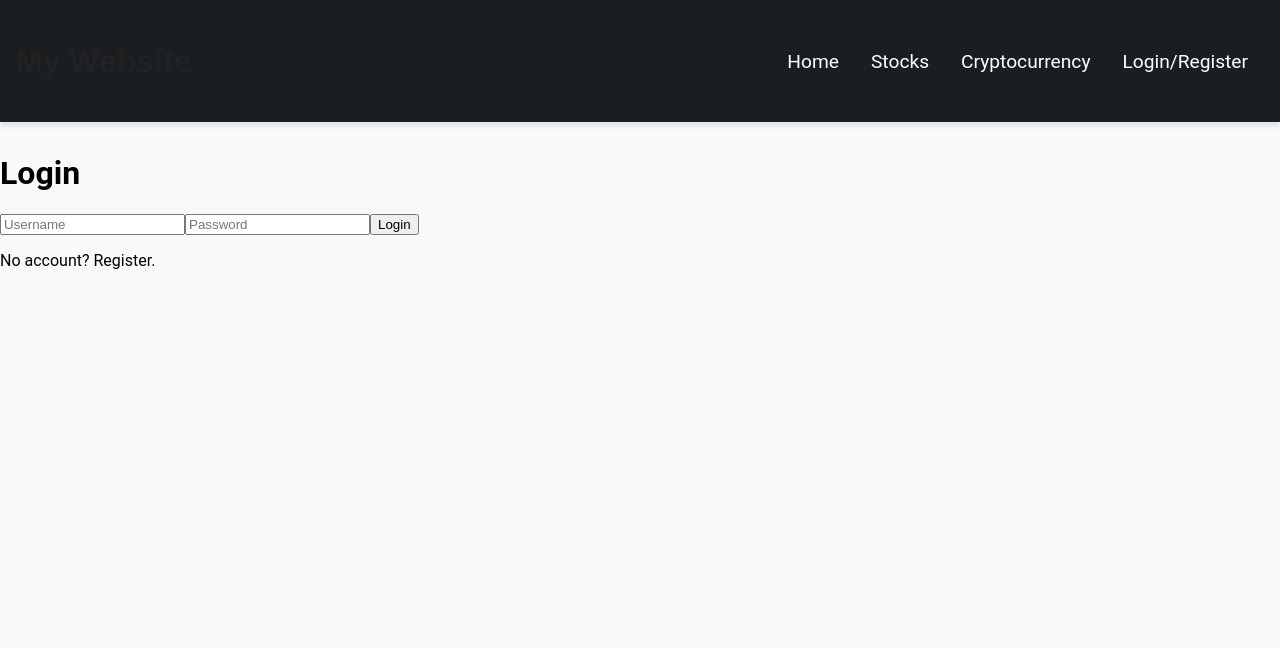
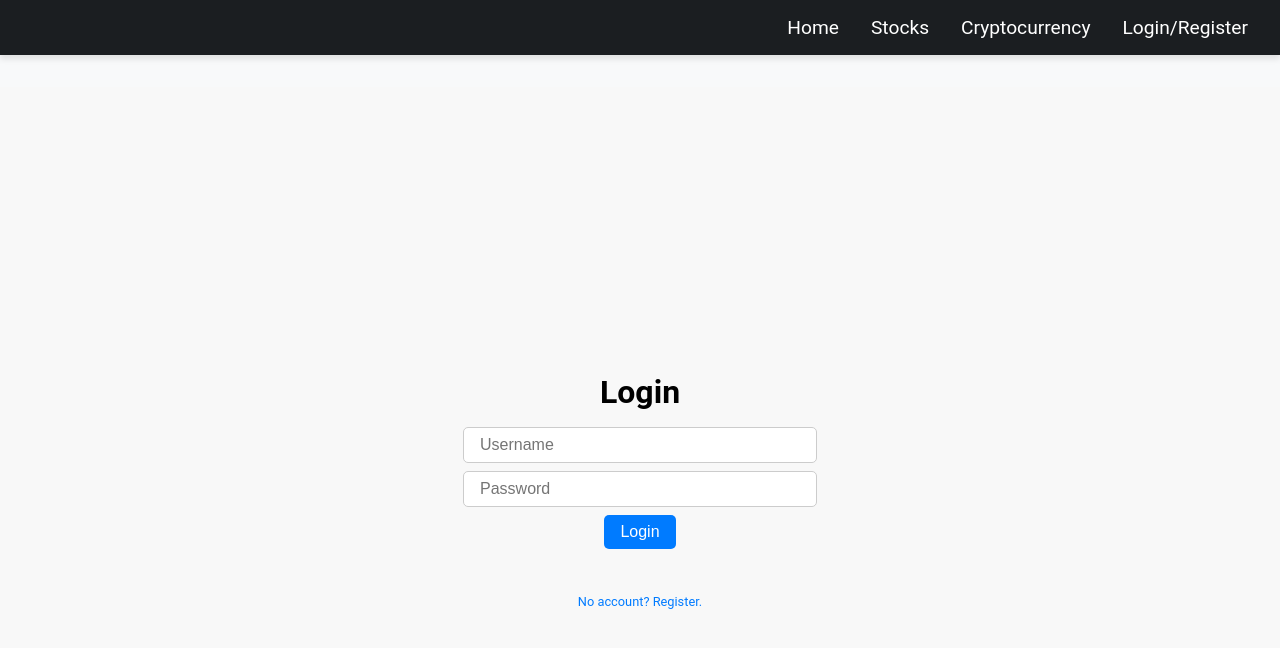
Before and after one commit to MaxDickinson1/StocksApp, a React (Create React App) app in the folder stock-crypto-app/: page /auth in a window 1280 px wide. Shown: the top 648 px of the page. Built offline with nearby package versions, Linux system fonts and the light colour scheme.

Commit message:
updating for deployment

```diff
--- a/stock-crypto-app/src/App.js
+++ b/stock-crypto-app/src/App.js
@@ -6,7 +6,7 @@ import Homepage from './components/Homepage';
 import Stocks from './components/Stocks';
 import Cryptocurrency from './components/Cryptocurrency';
 import Auth from './components/Auth';
-import CoinDetail from './components/CoinDetail'; // Import the CoinDetail component here
+import CoinDetail from './components/CoinDetail';
 import './App.css';
 
 function App() {
@@ -19,7 +19,7 @@ function App() {
           <Route path="/stocks" element={<Stocks />} />
           <Route path="/cryptocurrency" element={<Cryptocurrency />} />
           <Route path="/auth" element={<Auth />} />
-          <Route path="/coins/:id" element={<CoinDetail />} /> {/* Add this new route */}
+          <Route path="/coins/:id" element={<CoinDetail />} />
         </Routes>
       </Container>
     </Router>
--- a/stock-crypto-app/src/components/Auth.js
+++ b/stock-crypto-app/src/components/Auth.js
@@ -1,5 +1,6 @@
 import React, { useState } from 'react';
 import axios from 'axios';
+import './Cryptocurrency.css';
 
 const Auth = () => {
   const [isLogin, setIsLogin] = useState(true);
@@ -9,7 +10,7 @@ const Auth = () => {
   const handleSubmit = async (e) => {
     e.preventDefault();
     const route = isLogin ? '/login' : '/register';
-      const apiUrl = 'http://localhost:5000/users' + route;
+    const apiUrl = 'https://stark-chamber-73716.herokuapp.com/' + route;
 
     try {
       const response = await axios.post(apiUrl, { username, password });
@@ -20,29 +21,32 @@ const Auth = () => {
   };
 
   return (
-      <div>
-        <h1>{isLogin ? 'Login' : 'Register'}</h1>
-        <form onSubmit={handleSubmit}>
+    <div className="auth-container">
+      <h1 className="auth-title">{isLogin ? 'Login' : 'Register'}</h1>
+      <form className="auth-form" onSubmit={handleSubmit}>
         <input
+          className="auth-input"
           type="text"
           placeholder="Username"
           value={username}
           onChange={(e) => setUsername(e.target.value)}
         />
         <input
+          className="auth-input"
           type="password"
           placeholder="Password"
           value={password}
           onChange={(e) => setPassword(e.target.value)}
         />
-          <button type="submit">{isLogin ? 'Login' : 'Register'}</button>
+        <button className="auth-button" type="submit">
+          {isLogin ? 'Login' : 'Register'}
+        </button>
       </form>
-        <p onClick={() => setIsLogin(!isLogin)}>
+      <p className="auth-switch" onClick={() => setIsLogin(!isLogin)}>
         {isLogin ? 'No account? Register.' : 'Already have an account? Login.'}
       </p>
     </div>
   );
 };
 
-
 export default Auth;
--- a/stock-crypto-app/src/components/Cryptocurrency.css
+++ b/stock-crypto-app/src/components/Cryptocurrency.css
@@ -265,3 +265,61 @@
     font-size: 16px;
     line-height: 1.5;
   }
+
+
+
+
+
+  /* auth css */
+
+  .auth-container {
+    display: flex;
+    flex-direction: column;
+    align-items: center;
+    justify-content: center;
+    height: 100vh;
+    background-color: #f8f8f8;
+  }
+
+  .auth-title {
+    font-size: 2rem;
+    margin-bottom: 1rem;
+  }
+
+  .auth-form {
+    display: flex;
+    flex-direction: column;
+    align-items: center;
+    margin-bottom: 1rem;
+  }
+
+  .auth-input {
+    padding: 0.5rem 1rem;
+    margin-bottom: 0.5rem;
+    border-radius: 5px;
+    border: 1px solid #ccc;
+    font-size: 1rem;
+    width: 20rem;
+  }
+
+  .auth-button {
+    padding: 0.5rem 1rem;
+    margin-bottom: 1rem;
+    border-radius: 5px;
+    border: none;
+    background-color: #007bff;
+    color: #fff;
+    font-size: 1rem;
+    cursor: pointer;
+    transition: background-color 0.2s ease-in-out;
+  }
+
+  .auth-button:hover {
+    background-color: #0062cc;
+  }
+
+  .auth-switch {
+    font-size: 0.8rem;
+    color: #007bff;
+    cursor: pointer;
+  }
--- a/stock-crypto-app/src/components/Homepage.js
+++ b/stock-crypto-app/src/components/Homepage.js
@@ -13,7 +13,7 @@ const Homepage = () => {
       if (!userId || !token) return;
 
       try {
-        const response = await axios.get(`http://localhost:5000/users/${userId}`, {
+        const response = await axios.get(`https://stark-chamber-73716.herokuapp.com/users/${userId}`, {
           headers: { Authorization: `Bearer ${token}` },
         });
         setFavorites(response.data.favorites);
--- a/stock-crypto-app/src/components/Navbar.js
+++ b/stock-crypto-app/src/components/Navbar.js
@@ -7,7 +7,7 @@ const Navbar = () => {
   return (
     <nav className="navbar">
       <div className="logo-container">
-        <h1>My Website</h1>
+
       </div>
       <ul className="nav-links">
         <li>
```
Lines whose indentation alone changed are shown as unchanged.
